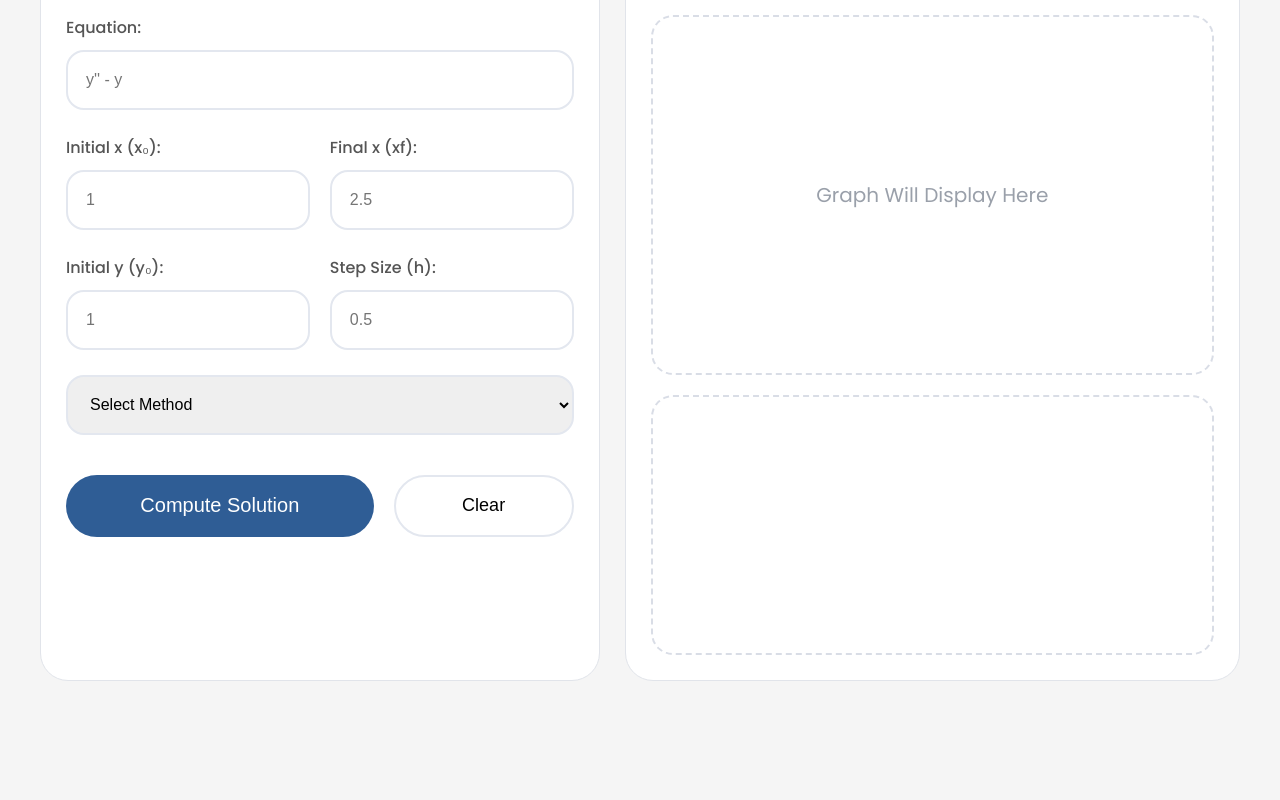
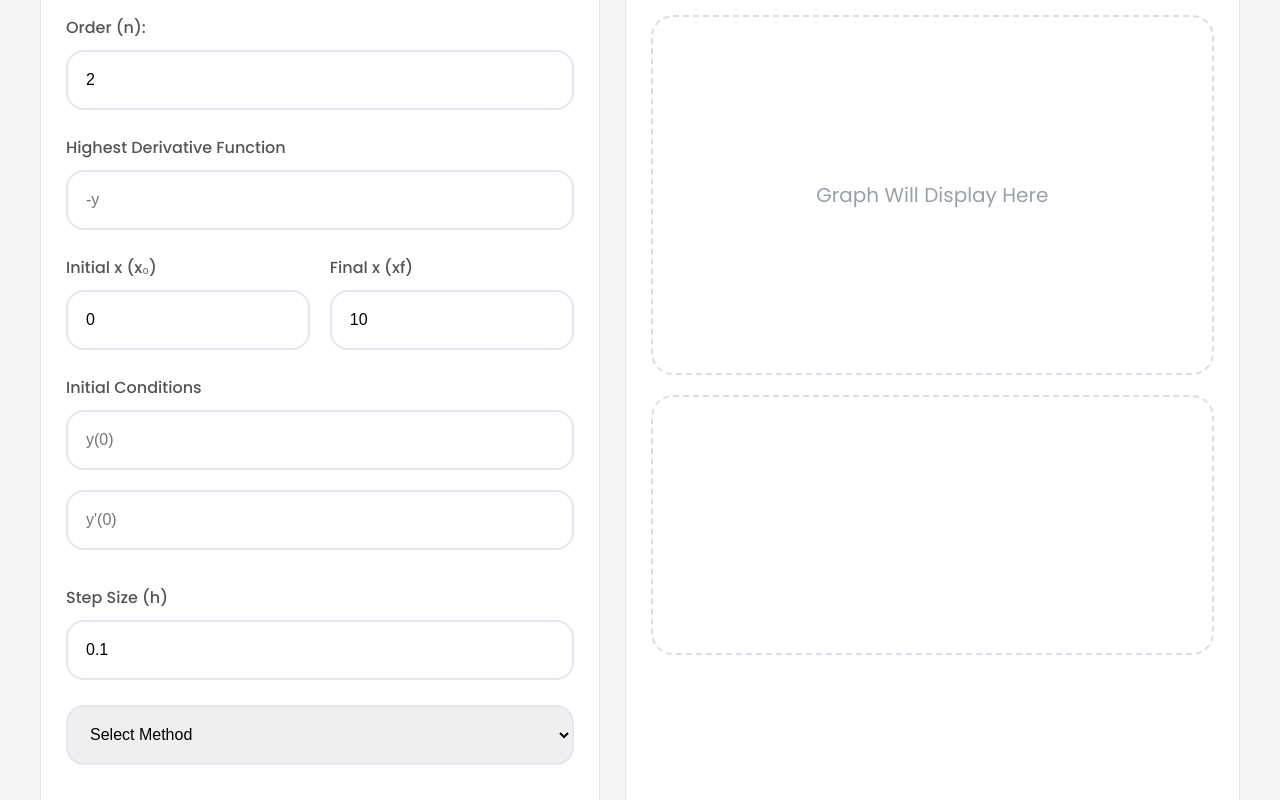
Before and after one commit to YamikaniWilliams/ode-solver-webapp, a React (Create React App) app in the folder frontend/: page /solver in a window 1280 px wide. Shown: the part 480-1280 px from the top of the page. Built offline with nearby package versions, Linux system fonts and the light colour scheme.

Commit message:
Updated Frontend

```diff
--- a/frontend/src/pages/SolverPage.js
+++ b/frontend/src/pages/SolverPage.js
@@ -4,21 +4,44 @@ import Footer from "../components/Footer";
 import { Link } from "react-router-dom";
 
 function SolverPage() {
+  const [order, setOrder] = useState(2);
 
   const [equation, setEquation] = useState("");
+
+  const [x0, setX0] = useState(0);
+
+  const [xf, setXf] = useState(10);
+
+  const [stepSize, setStepSize] = useState(0.1);
+
+  const [method, setMethod] = useState("");
+
+  const [initialConditions, setInitialConditions] = useState([
+    "",
+    "",
+  ]);
+
   const [solution, setSolution] = useState("");
+
   const [loading, setLoading] = useState(false);
 
+  const solveODE = async () => {
+    if (!equation) {
+      alert("Please enter the equation");
+      return;
+    }
 
-  const solveODE = async () => {
+    if (!method) {
+      alert("Please select a numerical method");
+      return;
+    }
 
-  if (!equation) {
-    alert("Please enter an equation");
+    if (Number(xf) <= Number(x0)) {
+      alert("Final x must be greater than Initial x");
       return;
     }
 
     try {
-
       setLoading(true);
 
       const response = await fetch(
@@ -29,25 +52,26 @@ function SolverPage() {
             "Content-Type": "application/json",
           },
           body: JSON.stringify({
-          equation: equation,
+            order,
+            equation,
+            x0,
+            xf,
+            stepSize,
+            initialConditions,
+            method,
           }),
         }
       );
 
       const data = await response.json();
 
-    setSolution(data.solution);
-
+      setSolution(JSON.stringify(data, null, 2));
     } catch (error) {
-
       console.error(error);
 
-    setSolution("Error solving equation");
-
+      setSolution("Error connecting to backend");
     } finally {
-
       setLoading(false);
-
     }
   };
 
@@ -58,7 +82,6 @@ function SolverPage() {
       <nav className="navbar">
 
         <Link to="/" className="logo-section">
-
           <div className="logo-box">
             ODE
           </div>
@@ -66,7 +89,6 @@ function SolverPage() {
           <h2 className="logo-text">
             Solver
           </h2>
-
         </Link>
 
         <div className="nav-links">
@@ -100,95 +122,178 @@ function SolverPage() {
         {/* LEFT PANEL */}
         <div className="left-panel">
 
-          {/* PANEL TOP */}
           <div className="panel-top">
             <div>
               <h3>System Parameters</h3>
+
               <p>
                 Differential Equation: y(n) = f(x, y, y', ...)
               </p>
             </div>
           </div>
 
-          {/* PANEL CONTENT */}
           <div className="panel-content">
+
+            {/* ORDER */}
+            <div className="input-group">
+
+              <label>Order (n):</label>
+
+              <input
+                type="number"
+                min="1"
+                value={order}
+                onChange={(e) => {
+                  const n = parseInt(e.target.value) || 1;
+
+                  setOrder(n);
+
+                  setInitialConditions(
+                    Array(n).fill("")
+                  );
+                }}
+              />
+
+            </div>
 
             {/* EQUATION */}
             <div className="input-group full-width">
-              <label>Equation:</label>
+
+              <label>
+                Highest Derivative Function
+              </label>
+
               <input
                 type="text"
-                placeholder="y'' - y"
+                placeholder="-y"
                 value={equation}
-                onChange={(e) => setEquation(e.target.value)}
+                onChange={(e) =>
+                  setEquation(e.target.value)
+                }
               />
+
             </div>
 
             {/* ROW 1 */}
             <div className="row">
 
               <div className="input-group">
-                <label>Initial x (x₀):</label>
+
+                <label>
+                  Initial x (x₀)
+                </label>
+
                 <input
-                  type="text"
-                  placeholder="1"
+                  type="number"
+                  value={x0}
+                  onChange={(e) =>
+                    setX0(e.target.value)
+                  }
                 />
+
               </div>
 
               <div className="input-group">
-                <label>Final x (xf):</label>
+
+                <label>
+                  Final x (xf)
+                </label>
+
                 <input
-                  type="text"
-                  placeholder="2.5"
+                  type="number"
+                  value={xf}
+                  onChange={(e) =>
+                    setXf(e.target.value)
+                  }
                 />
+
               </div>
 
             </div>
 
-            {/* ROW 2 */}
-            <div className="row">
+            {/* INITIAL CONDITIONS */}
+            <div className="input-group full-width">
 
-              <div className="input-group">
-                <label>Initial y (y₀):</label>
+              <label>
+                Initial Conditions
+              </label>
+
+              {initialConditions.map(
+                (value, index) => (
+
                   <input
-                  type="text"
-                  placeholder="1"
+                    key={index}
+                    type="number"
+                    value={value}
+                    placeholder={
+                      index === 0
+                        ? "y(0)"
+                        : `y${"'".repeat(index)}(0)`
+                    }
+                    onChange={(e) => {
+                      const updated = [
+                        ...initialConditions,
+                      ];
+
+                      updated[index] =
+                        e.target.value;
+
+                      setInitialConditions(
+                        updated
+                      );
+                    }}
+                    style={{
+                      marginBottom: "10px",
+                    }}
                   />
-              </div>
 
-              <div className="input-group">
-                <label>Step Size (h):</label>
-                <input
-                  type="text"
-                  placeholder="0.5"
-                />
-              </div>
+                )
+              )}
 
             </div>
 
-            {/* METHOD SELECT */}
+            {/* STEP SIZE */}
             <div className="input-group">
 
-              <select>
+              <label>
+                Step Size (h)
+              </label>
 
-                <option>
+              <input
+                type="number"
+                step="0.01"
+                value={stepSize}
+                onChange={(e) =>
+                  setStepSize(e.target.value)
+                }
+              />
+
+            </div>
+
+            {/* METHOD */}
+            <div className="input-group">
+
+              <select
+                value={method}
+                onChange={(e) =>
+                  setMethod(e.target.value)
+                }
+              >
+
+                <option value="" disabled>
                   Select Method
                 </option>
 
-                <option>
+                <option value="Euler">
                   Euler Method
                 </option>
 
-                <option>
-                  Improved Euler
+                <option value="Heun">
+                  Improved Euler (Heun)
                 </option>
 
-                <option>
-                  Runge-Kutta (RK4)
-                </option>
-
-                <option>
-                  All Methods
+                <option value="RK4">
+                  Runge-Kutta 4 (RK4)
                 </option>
 
               </select>
@@ -208,8 +313,20 @@ function SolverPage() {
               <button
                 className="clear-btn"
                 onClick={() => {
+
                   setEquation("");
                   setSolution("");
+
+                  setMethod("");
+
+                  setX0(0);
+                  setXf(10);
+                  setStepSize(0.1);
+
+                  setInitialConditions(
+                    Array(order).fill("")
+                  );
+
                 }}
               >
                 Clear
@@ -224,12 +341,18 @@ function SolverPage() {
         {/* RIGHT PANEL */}
         <div className="right-panel">
 
-          {/* SOLUTION HEADER */}
           <div className="solution-header">
 
             <div>
-              <h3>Solution</h3>
-              <p>Solution Computed</p>
+
+              <h3>
+                Solution
+              </h3>
+
+              <p>
+                Solution Computed
+              </p>
+
             </div>
 
             <button className="download-btn">
@@ -238,17 +361,16 @@ function SolverPage() {
 
           </div>
 
-          {/* SOLUTION CONTENT */}
           <div className="solution-content">
 
-            {/* GRAPH AREA */}
+            {/* GRAPH */}
             <div className="graph-placeholder">
 
               Graph Will Display Here
 
             </div>
 
-            {/* TABLE AREA */}
+            {/* RESULTS */}
             <div className="table-placeholder">
 
               {loading ? (
@@ -264,7 +386,9 @@ function SolverPage() {
         </div>
 
       </div>
+
       <Footer />
+
     </div>
   );
 }
```
Lines whose indentation alone changed are shown as unchanged.
